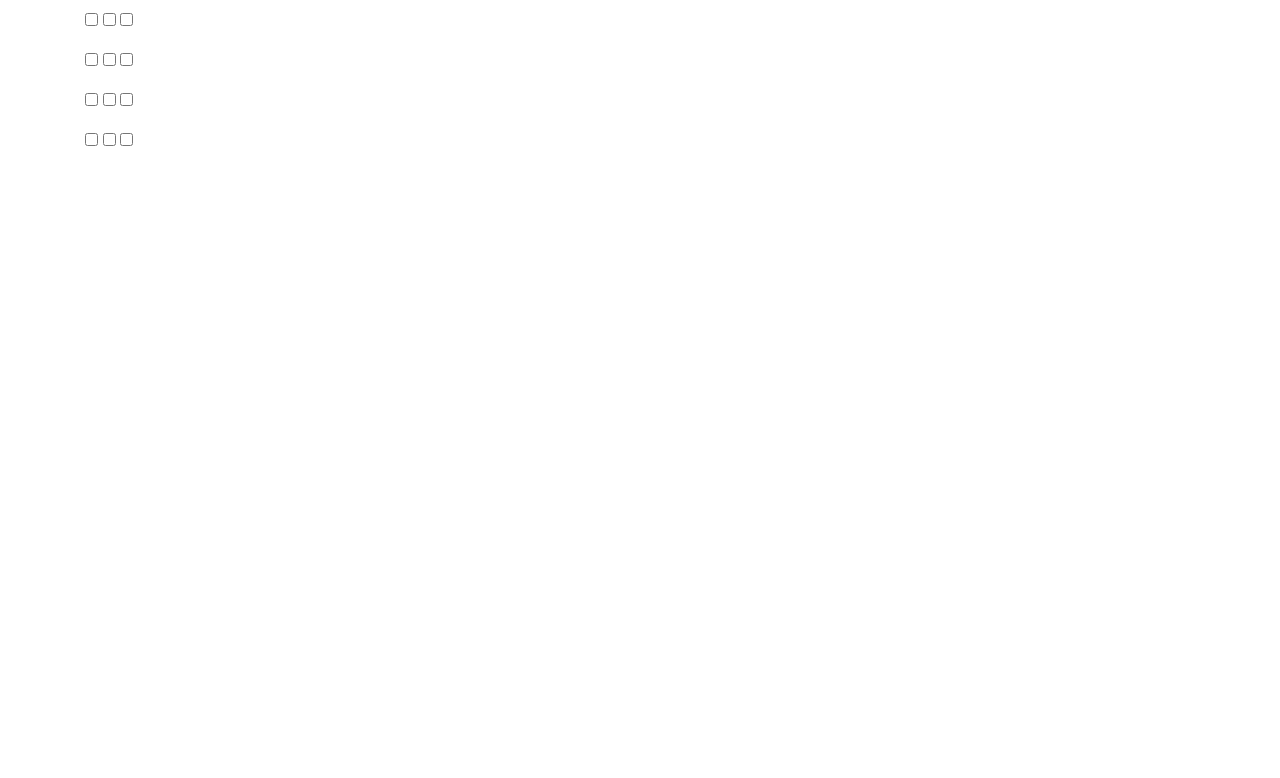
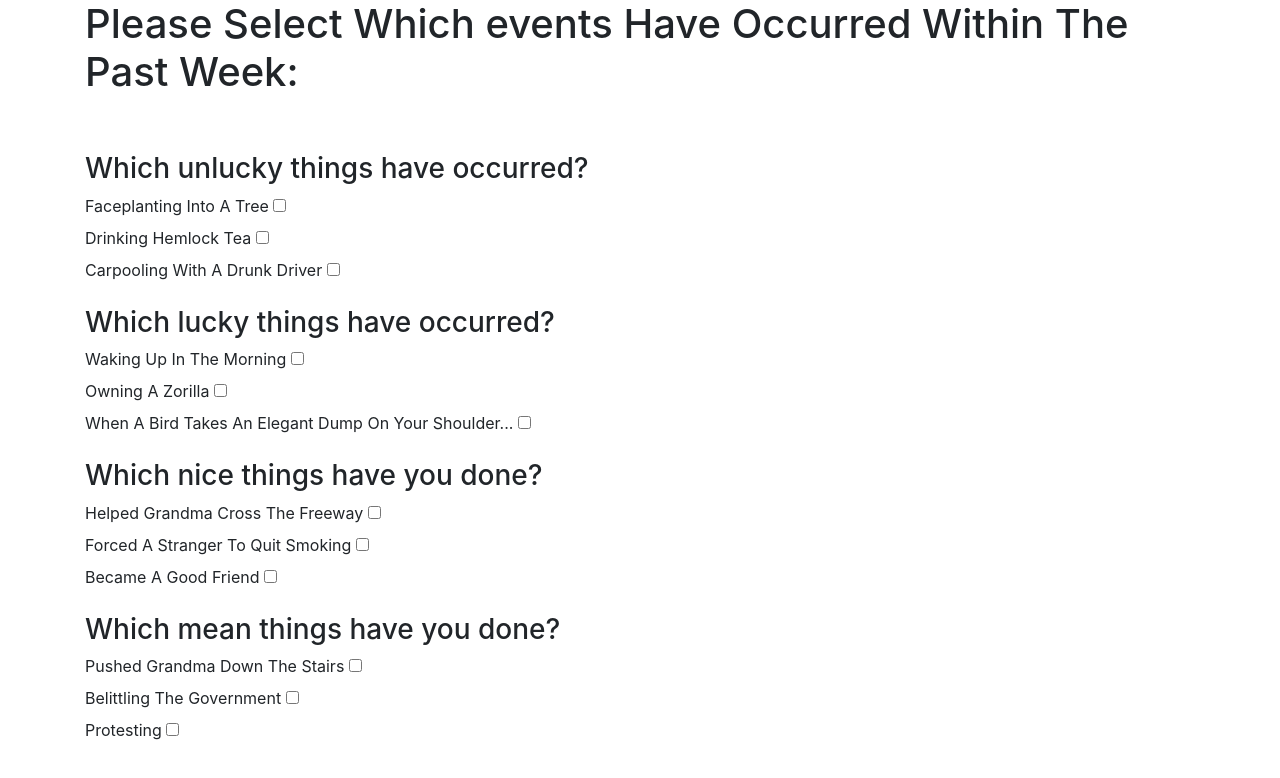
Before and after one commit to M00nDrag0n/luckyQuiz, a plain HTML site: page index.html in a window 1280 px wide. Drawn offline with Linux system fonts and the light colour scheme.

Commit message:
belittle the government because that's mean

```diff
--- a/index.html
+++ b/index.html
@@ -9,29 +9,49 @@
   </head>
   <body>
     <div class="container">
-      <h1></h1>
+      <h1>Please Select Which events Have Occurred Within The Past Week:</h1><br><br>
       <div id="">
       </div>
       <form id="">
+
         <div class="form-group">
-          <input id="" type="checkbox" name="unlucky" value="1">
-          <input id="" type="checkbox" name="unlucky" value="10">
-          <input id="" type="checkbox" name="unlucky" value="50">
+          <h3>Which unlucky things have occurred?</h3>
+          <label for="tree">Faceplanting Into A Tree</label>
+          <input id="tree" type="checkbox" name="unlucky" value="1"><br>
+          <label for="tea">Drinking Hemlock Tea</label>
+          <input id="tea" type="checkbox" name="unlucky" value="10"><br>
+          <label for="carpool">Carpooling With A Drunk Driver</label>
+          <input id="carpool" type="checkbox" name="unlucky" value="50"><br>
         </div>
+
         <div class="form-group">
-          <input id="" type="checkbox" name="lucky" value="1">
-          <input id="" type="checkbox" name="lucky" value="10">
-          <input id="" type="checkbox" name="lucky" value="50">
+          <h3>Which lucky things have occurred?</h3>
+          <label for="morning">Waking Up In The Morning</label>
+          <input id="morning" type="checkbox" name="lucky" value="1"><br>
+          <label for="zorilla">Owning A Zorilla</label>
+          <input id="zorilla" type="checkbox" name="lucky" value="10"><br>
+          <label for="poop">When A Bird Takes An Elegant Dump On Your Shoulder...</label>
+          <input id="poop" type="checkbox" name="lucky" value="50"><br>
         </div>
+
         <div class="form-group">
-          <input id="" type="checkbox" name="nice" value="1">
-          <input id="" type="checkbox" name="nice" value="10">
-          <input id="" type="checkbox" name="nice" value="50">
+          <h3>Which nice things have you done?</h3>
+          <label for="grandma">Helped Grandma Cross The Freeway</label>
+          <input id="grandma" type="checkbox" name="nice" value="1"><br>
+          <label for="stranger">Forced A Stranger To Quit Smoking</label>
+          <input id="stranger" type="checkbox" name="nice" value="10"><br>
+          <label for="friend">Became A Good Friend</label>
+          <input id="friend" type="checkbox" name="nice" value="50"><br>
         </div>
+
         <div class="form-group">
-          <input id="" type="checkbox" name="mean" value="1">
-          <input id="" type="checkbox" name="mean" value="10">
-          <input id="" type="checkbox" name="mean" value="50">
+          <h3>Which mean things have you done?</h3>
+          <label for="stairs">Pushed Grandma Down The Stairs</label>
+          <input id="government" type="checkbox" name="mean" value="1"><br>
+          <label for="government">Belittling The Government</label>
+          <input id="" type="checkbox" name="mean" value="10"><br>
+          <label for="protest">Protesting</label>
+          <input id="protest" type="checkbox" name="mean" value="50"><br>
         </div>
 
 
```
